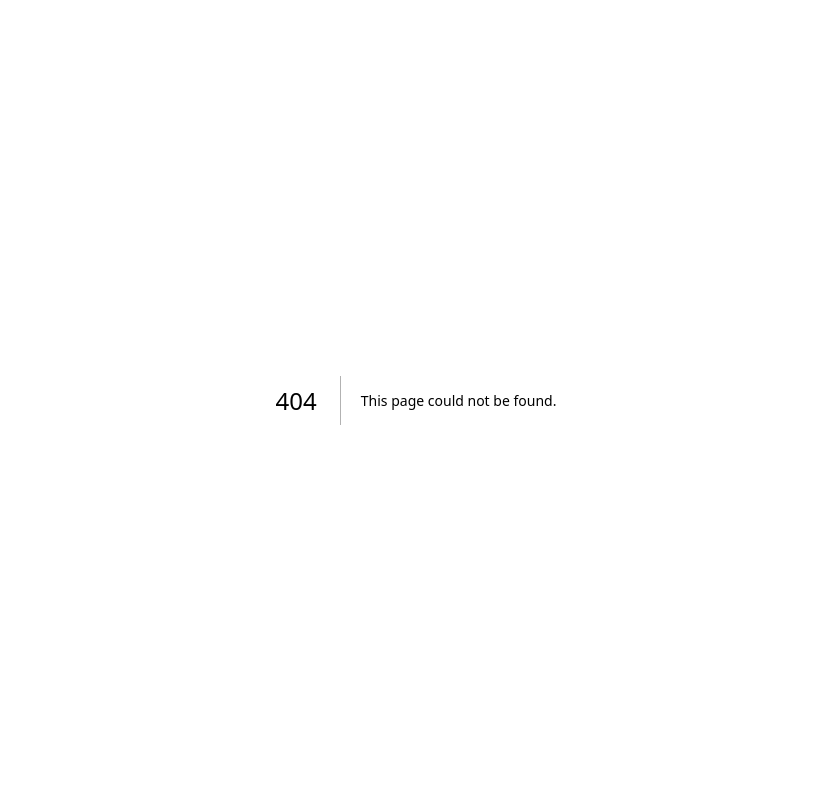
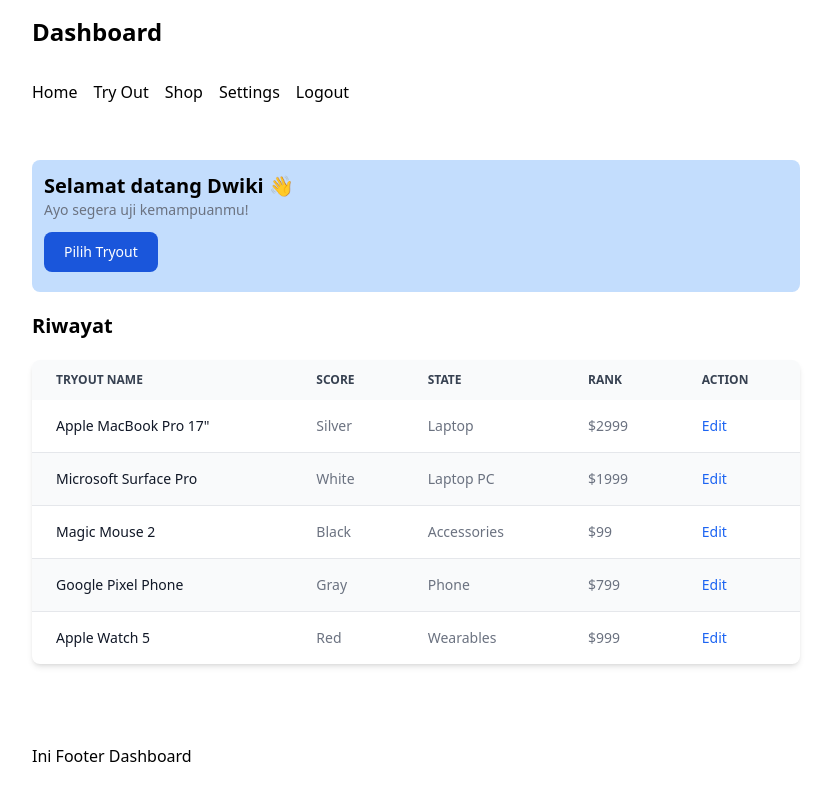
Before and after one commit to dwikiKrisna/tryout-app, a Next.js app: page /dashboard in a window 1280 px wide. Before the commit this address had no page. Shown: the whole page, without its empty margins (224-1055 px from the left). Built offline with nearby package versions, Linux system fonts and the light colour scheme.

Commit message:
feat: create dashboard skeleton

```diff
--- /dev/null
+++ b/app/dashboard/layout.tsx
@@ -0,0 +1,49 @@
+import Link from "next/link";
+
+const dashboardMenu = [
+  {
+    name: "Home",
+    path: "/dashboard",
+  },
+  {
+    name: "Try Out",
+    path: "/dashboard/tryout",
+  },
+  {
+    name: "Shop",
+    path: "/dashboard/shop",
+  },
+  {
+    name: "Settings",
+    path: "/dashboard/settings",
+  },
+  {
+    name: "Logout",
+    path: "/Logout",
+  },
+];
+
+export default function DashboardLayout({
+  children,
+}: {
+  children: React.ReactNode;
+}) {
+  return (
+    <>
+      <div className="container max-w-screen-md mx-auto ">
+        <h1 className="text-2xl font-bold py-4">Dashboard</h1>
+        <ul className="flex gap-4 py-4 mb-10">
+          {dashboardMenu.map((item) => (
+            <li key={item.path}>
+              <Link href={item.path}>{item.name}</Link>
+            </li>
+          ))}
+        </ul>
+
+        {children}
+
+        <div className="mt-20">Ini Footer Dashboard</div>
+      </div>
+    </>
+  );
+}
--- /dev/null
+++ b/app/dashboard/page.tsx
@@ -0,0 +1,146 @@
+import React from "react";
+
+const Dashboard = () => {
+  return (
+    <>
+      <div className="mb-5 bg-blue-200 rounded-lg p-3">
+        <h4 className="text-xl font-bold dark:text-white ">
+          Selamat datang Dwiki 👋{" "}
+        </h4>
+        <p className="text-sm text-gray-500 dark:text-white mb-3">
+          Ayo segera uji kemampuanmu!
+        </p>
+        <button
+          type="button"
+          className="text-white bg-blue-700 hover:bg-blue-800 focus:ring-4 focus:ring-blue-300 font-medium rounded-lg text-sm px-5 py-2.5 mr-2 mb-2 dark:bg-blue-600 dark:hover:bg-blue-700 focus:outline-none dark:focus:ring-blue-800"
+        >
+          Pilih Tryout
+        </button>
+      </div>
+      <h4 className="text-xl font-bold dark:text-white mb-5">Riwayat </h4>
+
+      <div className="relative overflow-x-auto shadow-md sm:rounded-lg">
+        <table className="w-full text-sm text-left text-gray-500 dark:text-gray-400">
+          <thead className="text-xs text-gray-700 uppercase bg-gray-50 dark:bg-gray-700 dark:text-gray-400">
+            <tr>
+              <th scope="col" className="px-6 py-3">
+                tryout name
+              </th>
+              <th scope="col" className="px-6 py-3">
+                Score
+              </th>
+              <th scope="col" className="px-6 py-3">
+                State
+              </th>
+              <th scope="col" className="px-6 py-3">
+                Rank
+              </th>
+              <th scope="col" className="px-6 py-3">
+                Action
+              </th>
+            </tr>
+          </thead>
+          <tbody>
+            <tr className="bg-white border-b dark:bg-gray-900 dark:border-gray-700">
+              <th
+                scope="row"
+                className="px-6 py-4 font-medium text-gray-900 whitespace-nowrap dark:text-white"
+              >
+                Apple MacBook Pro 17"
+              </th>
+              <td className="px-6 py-4">Silver</td>
+              <td className="px-6 py-4">Laptop</td>
+              <td className="px-6 py-4">$2999</td>
+              <td className="px-6 py-4">
+                <a
+                  href="#"
+                  className="font-medium text-blue-600 dark:text-blue-500 hover:underline"
+                >
+                  Edit
+                </a>
+              </td>
+            </tr>
+            <tr className="border-b bg-gray-50 dark:bg-gray-800 dark:border-gray-700">
+              <th
+                scope="row"
+                className="px-6 py-4 font-medium text-gray-900 whitespace-nowrap dark:text-white"
+              >
+                Microsoft Surface Pro
+              </th>
+              <td className="px-6 py-4">White</td>
+              <td className="px-6 py-4">Laptop PC</td>
+              <td className="px-6 py-4">$1999</td>
+              <td className="px-6 py-4">
+                <a
+                  href="#"
+                  className="font-medium text-blue-600 dark:text-blue-500 hover:underline"
+                >
+                  Edit
+                </a>
+              </td>
+            </tr>
+            <tr className="bg-white border-b dark:bg-gray-900 dark:border-gray-700">
+              <th
+                scope="row"
+                className="px-6 py-4 font-medium text-gray-900 whitespace-nowrap dark:text-white"
+              >
+                Magic Mouse 2
+              </th>
+              <td className="px-6 py-4">Black</td>
+              <td className="px-6 py-4">Accessories</td>
+              <td className="px-6 py-4">$99</td>
+              <td className="px-6 py-4">
+                <a
+                  href="#"
+                  className="font-medium text-blue-600 dark:text-blue-500 hover:underline"
+                >
+                  Edit
+                </a>
+              </td>
+            </tr>
+            <tr className="border-b bg-gray-50 dark:bg-gray-800 dark:border-gray-700">
+              <th
+                scope="row"
+                className="px-6 py-4 font-medium text-gray-900 whitespace-nowrap dark:text-white"
+              >
+                Google Pixel Phone
+              </th>
+              <td className="px-6 py-4">Gray</td>
+              <td className="px-6 py-4">Phone</td>
+              <td className="px-6 py-4">$799</td>
+              <td className="px-6 py-4">
+                <a
+                  href="#"
+                  className="font-medium text-blue-600 dark:text-blue-500 hover:underline"
+                >
+                  Edit
+                </a>
+              </td>
+            </tr>
+            <tr>
+              <th
+                scope="row"
+                className="px-6 py-4 font-medium text-gray-900 whitespace-nowrap dark:text-white"
+              >
+                Apple Watch 5
+              </th>
+              <td className="px-6 py-4">Red</td>
+              <td className="px-6 py-4">Wearables</td>
+              <td className="px-6 py-4">$999</td>
+              <td className="px-6 py-4">
+                <a
+                  href="#"
+                  className="font-medium text-blue-600 dark:text-blue-500 hover:underline"
+                >
+                  Edit
+                </a>
+              </td>
+            </tr>
+          </tbody>
+        </table>
+      </div>
+    </>
+  );
+};
+
+export default Dashboard;
--- /dev/null
+++ b/app/dashboard/settings/page.tsx
@@ -0,0 +1,7 @@
+import React from "react";
+
+const Settings = () => {
+  return <div>Settings</div>;
+};
+
+export default Settings;
--- /dev/null
+++ b/app/dashboard/shop/page.tsx
@@ -0,0 +1,7 @@
+import React from "react";
+
+const Shop = () => {
+  return <div>Coming soon! </div>;
+};
+
+export default Shop;
--- /dev/null
+++ b/app/dashboard/tryout/TryoutCard.tsx
@@ -0,0 +1,51 @@
+import React from "react";
+
+const TryoutCard = () => {
+  return (
+    <div>
+      <div className="max-w-sm p-6 bg-white border border-gray-200 rounded-lg shadow dark:bg-gray-800 dark:border-gray-700">
+        <a href="#">
+          <h5 className="mb-2 text-2xl font-semibold tracking-tight text-gray-900 dark:text-white">
+            Tryout SKD #1
+          </h5>
+        </a>
+        <p className="mb-3 font-normal text-gray-500 dark:text-gray-400">
+          Yey, try out gratis untuk kamu! 🎁
+        </p>
+        <a
+          href="#"
+          className="inline-flex items-center text-blue-600 hover:underline mr-5"
+        >
+          Kerjakan
+          <svg
+            className="w-5 h-5 ml-2"
+            fill="currentColor"
+            viewBox="0 0 20 20"
+            xmlns="http://www.w3.org/2000/svg"
+          >
+            <path d="M11 3a1 1 0 100 2h2.586l-6.293 6.293a1 1 0 101.414 1.414L15 6.414V9a1 1 0 102 0V4a1 1 0 00-1-1h-5z" />
+            <path d="M5 5a2 2 0 00-2 2v8a2 2 0 002 2h8a2 2 0 002-2v-3a1 1 0 10-2 0v3H5V7h3a1 1 0 000-2H5z" />
+          </svg>
+        </a>
+
+        <a
+          href="#"
+          className="inline-flex items-center text-blue-600 hover:underline"
+        >
+          Leaderboard
+          <svg
+            className="w-5 h-5 ml-2"
+            fill="currentColor"
+            viewBox="0 0 20 20"
+            xmlns="http://www.w3.org/2000/svg"
+          >
+            <path d="M11 3a1 1 0 100 2h2.586l-6.293 6.293a1 1 0 101.414 1.414L15 6.414V9a1 1 0 102 0V4a1 1 0 00-1-1h-5z" />
+            <path d="M5 5a2 2 0 00-2 2v8a2 2 0 002 2h8a2 2 0 002-2v-3a1 1 0 10-2 0v3H5V7h3a1 1 0 000-2H5z" />
+          </svg>
+        </a>
+      </div>
+    </div>
+  );
+};
+
+export default TryoutCard;
--- /dev/null
+++ b/app/dashboard/tryout/page.tsx
@@ -0,0 +1,13 @@
+import React from "react";
+import TryoutCard from "./TryoutCard";
+
+const Tryout = () => {
+  return (
+    <div>
+      <h4 className="text-xl font-bold dark:text-white mb-5">Daftar Tryout </h4>
+      <TryoutCard />
+    </div>
+  );
+};
+
+export default Tryout;
```
